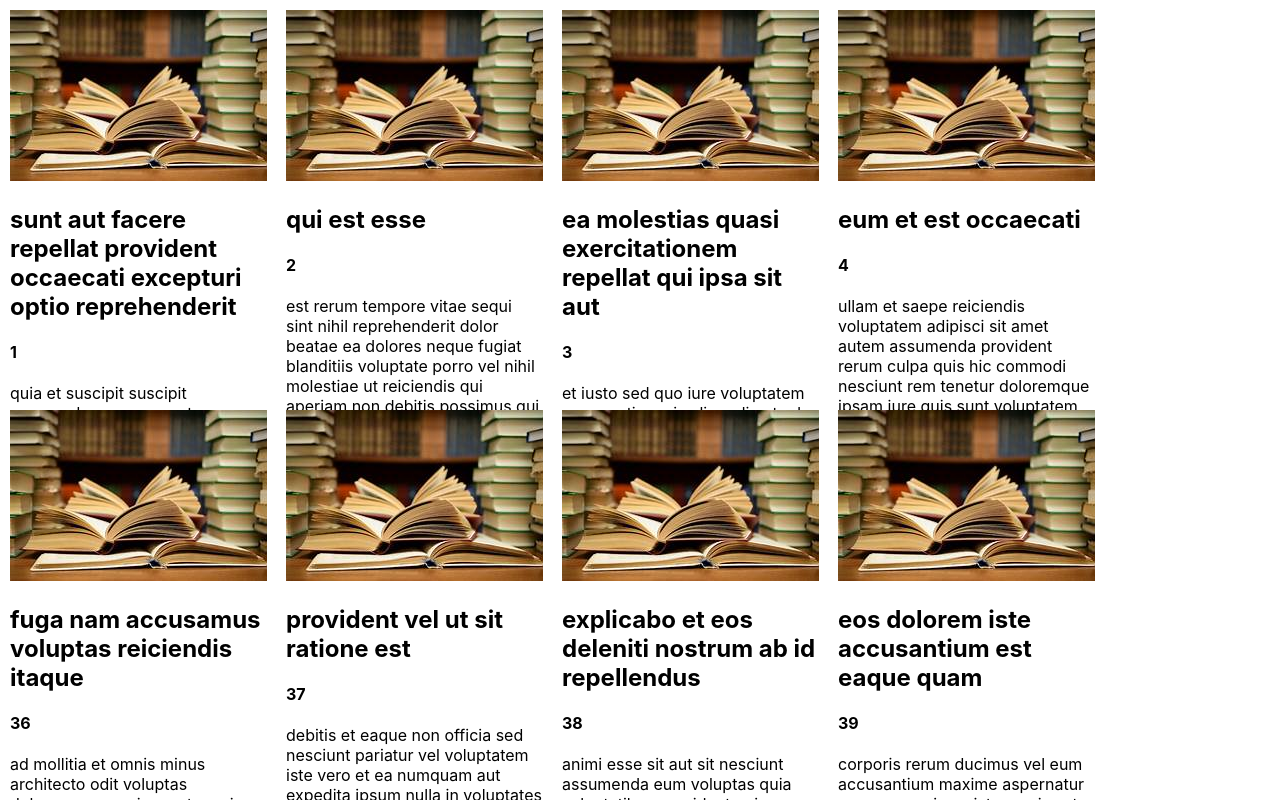
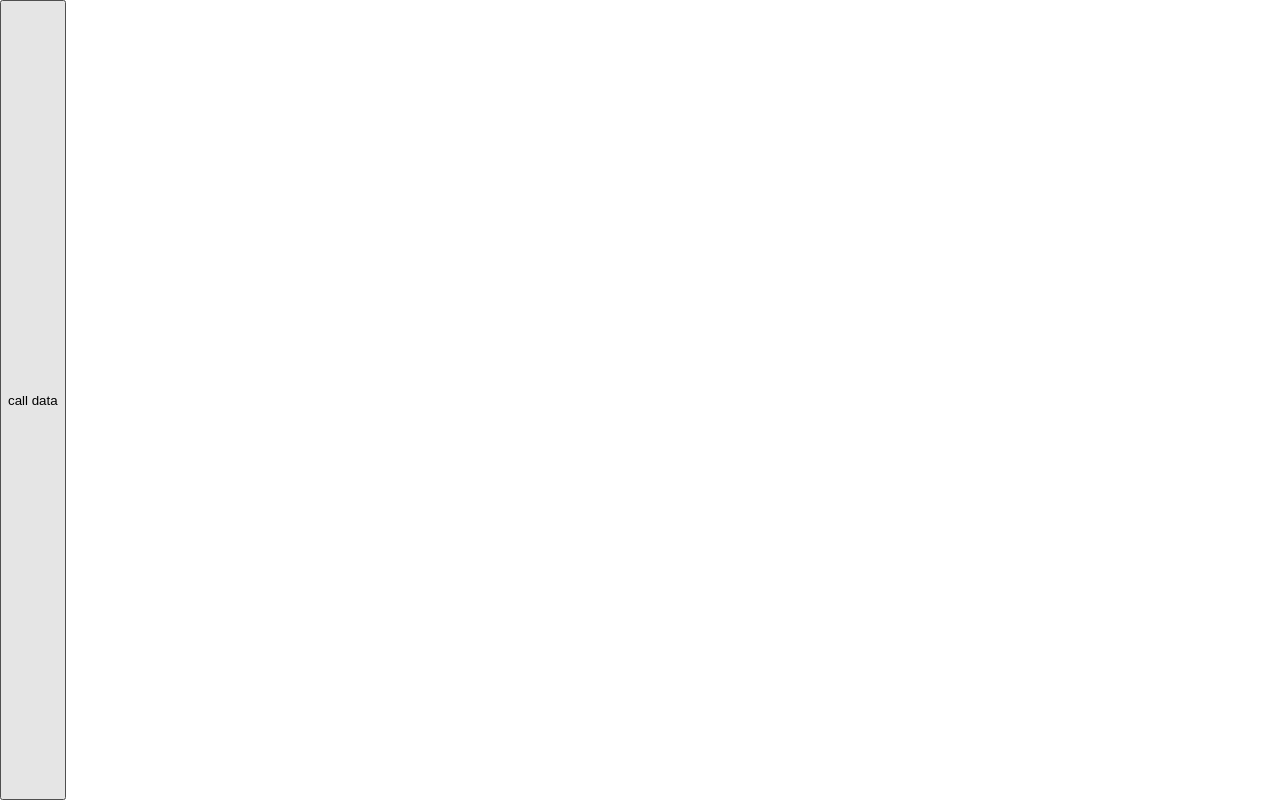
Before and after one commit to Silky412/ClassOct2021, a React (Create React App) app: page / in a window 1280 px wide. Built offline with nearby package versions, Linux system fonts and the light colour scheme.

Commit message:
implemented axios

```diff
--- a/package.json
+++ b/package.json
@@ -3,9 +3,13 @@
   "version": "0.1.0",
   "private": true,
   "dependencies": {
+    "@emotion/react": "^11.8.2",
+    "@emotion/styled": "^11.8.1",
+    "@mui/material": "^5.5.3",
     "@testing-library/jest-dom": "^5.16.3",
     "@testing-library/react": "^12.1.4",
     "@testing-library/user-event": "^13.5.0",
+    "axios": "^0.26.1",
     "react": "^17.0.2",
     "react-dom": "^17.0.2",
     "react-scripts": "5.0.0",
--- a/src/App.js
+++ b/src/App.js
@@ -4,63 +4,33 @@ import Main from './Component/Main'
 import LifeCycleComponent from './Component/LifeCycleComponent'
 import Card from './Component/Card'
 import React, { useState } from 'react';
+import axios from 'axios'
 
-const db = [{
-  "userId": 1,
-  "id": 1,
-  "title": "sunt aut facere repellat provident occaecati excepturi optio reprehenderit",
-  "body": "quia et suscipit\nsuscipit recusandae consequuntur expedita et cum\nreprehenderit molestiae ut ut quas totam\nnostrum rerum est autem sunt rem eveniet architecto"
-},
-{
-  "userId": 1,
-  "id": 2,
-  "title": "qui est esse",
-  "body": "est rerum tempore vitae\nsequi sint nihil reprehenderit dolor beatae ea dolores neque\nfugiat blanditiis voluptate porro vel nihil molestiae ut reiciendis\nqui aperiam non debitis possimus qui neque nisi nulla"
-},
-{
-  "userId": 1,
-  "id": 3,
-  "title": "ea molestias quasi exercitationem repellat qui ipsa sit aut",
-  "body": "et iusto sed quo iure\nvoluptatem occaecati omnis eligendi aut ad\nvoluptatem doloribus vel accusantium quis pariatur\nmolestiae porro eius odio et labore et velit aut"
-},
-{
-  "userId": 1,
-  "id": 4,
-  "title": "eum et est occaecati",
-  "body": "ullam et saepe reiciendis voluptatem adipisci\nsit amet autem assumenda provident rerum culpa\nquis hic commodi nesciunt rem tenetur doloremque ipsam iure\nquis sunt voluptatem rerum illo velit"
-},{
-  "userId": 4,
-  "id": 36,
-  "title": "fuga nam accusamus voluptas reiciendis itaque",
-  "body": "ad mollitia et omnis minus architecto odit\nvoluptas doloremque maxime aut non ipsa qui alias veniam\nblanditiis culpa aut quia nihil cumque facere et occaecati\nqui aspernatur quia eaque ut aperiam inventore"
-},
-{
-  "userId": 4,
-  "id": 37,
-  "title": "provident vel ut sit ratione est",
-  "body": "debitis et eaque non officia sed nesciunt pariatur vel\nvoluptatem iste vero et ea\nnumquam aut expedita ipsum nulla in\nvoluptates omnis consequatur aut enim officiis in quam qui"
-},
-{
-  "userId": 4,
-  "id": 38,
-  "title": "explicabo et eos deleniti nostrum ab id repellendus",
-  "body": "animi esse sit aut sit nesciunt assumenda eum voluptas\nquia voluptatibus provident quia necessitatibus ea\nrerum repudiandae quia voluptatem delectus fugit aut id quia\nratione optio eos iusto veniam iure"
-},
-{
-  "userId": 4,
-  "id": 39,
-  "title": "eos dolorem iste accusantium est eaque quam",
-  "body": "corporis rerum ducimus vel eum accusantium\nmaxime aspernatur a porro possimus iste omnis\nest in deleniti asperiores fuga aut\nvoluptas sapiente vel dolore minus voluptatem incidunt ex"
-}]
 function App() {
-  const [data, setData] = useState(db)
+  const [data, setData] = useState([])
+  // one way to handle promise and fetch data
+  const callData = ()=>{
+    let result
+    axios.get('https://jsonplaceholder.typicode.com/comments').then((res)=>{result=res;console.log(result)}).catch((error)=>{console.log('catch block',error)})
+  }
+  // second way to handle promise
+  const callData2 = async()=>{
+    try{
+      const result = await axios.get('https://jsonplaceholder.typicode.com/commnts')
+      console.log('result part',result)
+    }
+    catch(err){
+      console.log('inside catch', err)
+    }
+  }
   return (
     <div style={{display:'flex', flexDirection:'row', flexWrap:'wrap',height:'100vh',width:'100vw',overflow:'auto'}}>
+      <button onClick={callData2}>call data</button>
         {
           data.map((element,index)=>{
             return (
               <React.Fragment key={element.id}>
-                <Card title={element.title} description={element.body} id={element.id}/>
+                {<Card title={element.title} description={element.body} id={element.id}/>}
               </React.Fragment>
             )
           })
--- a/src/Component/Card.js
+++ b/src/Component/Card.js
@@ -1,17 +1,37 @@
 import React, { Children } from 'react'
 import BooksImage from '../Assets/Images/books.jpg'
-function Card(props){
+import Card from '@mui/material/Card';
+import CardContent from '@mui/material/CardContent';
+import CardMedia from '@mui/material/CardMedia';
+import Typography from '@mui/material/Typography';
+import { CardActionArea } from '@mui/material';
+function DemoCard(props) {
     console.log(props)
-    return(
-        <div style={{width:'20%', height:'100px',margin:'10px'}}>
-            <span><img src={BooksImage}/></span>
-            <h2>{props.title}</h2>
-            <h4>{props.id}</h4>
-            <p>{props.description}</p>
-        </div>
+    return (
+        <Card sx={{ maxWidth: '25%' }} style={{ margin: '1%' }}>
+            <CardActionArea>
+                <CardMedia
+                    component="img"
+                    height="140"
+                    image={BooksImage}
+                    alt="green iguana"
+                />
+                <CardContent>
+                    <Typography gutterBottom variant="h5" component="div">
+                        {props.title}
+                    </Typography>
+                    <Typography variant="body2" color="text.secondary">
+                        {props.description}
+                    </Typography>
+                    <Typography variant="subtitle1" color="text.secondary">
+                        {props.id}
+                    </Typography>
+                </CardContent>
+            </CardActionArea>
+        </Card>
     )
 }
-export default Card
+export default DemoCard
 
 
 //props:- props are the way to pass data from parent to child and props
--- a/src/Component/Main.js
+++ b/src/Component/Main.js
@@ -2,6 +2,7 @@ import { useState } from "react";
 
 function Main(){
     const [count, setCount] = useState(0)
+    let a = 0
     const [password, setPassword] = useState('')
     const handleClick = ()=>{
         setCount(count+1)
@@ -10,7 +11,7 @@ function Main(){
     return(
         <div>
             <h1>{notice}</h1>
-            <h3>{count}</h3>
+            <h3 id='divNumberHolder'>{a}</h3>
             <button onClick={()=>{handleClick()}}>click me</button>
         </div>
     )
```
Also changed, not shown: 1 other file (tests, documents, lock files or other folders).
